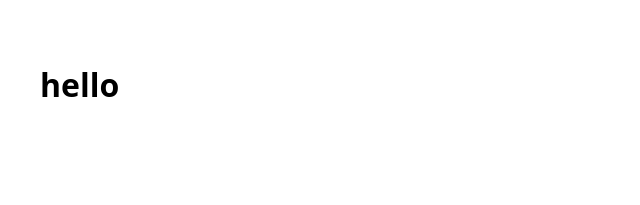
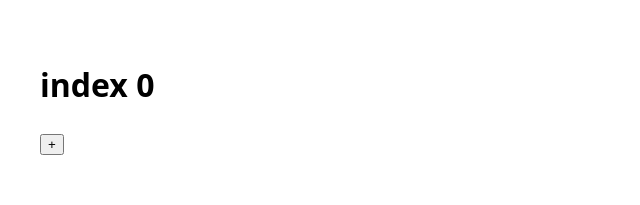
Before and after one commit to jxnblk/react-server, a React app: page / in a window 1280 px wide. Shown: the top 205 px of the page, without its empty margins (0-640 px from the left). Built offline with nearby package versions, Linux system fonts and the light colour scheme; the HTML template or start-up script is replaced by a standard one.

Commit message:
Add context and streaming

```diff
--- a/package.json
+++ b/package.json
@@ -8,11 +8,13 @@
   },
   "author": "Brent Jackson",
   "dependencies": {
+    "@mdx-js/mdx": "^0.15.0",
     "babel-core": "^6.26.3",
     "babel-loader": "^7.1.5",
     "babel-plugin-styled-components": "^1.5.1",
     "babel-preset-env": "^1.7.0",
     "babel-preset-react": "^6.24.1",
+    "babel-preset-stage-0": "^6.24.1",
     "chalk": "^2.4.1",
     "express": "^4.16.3",
     "progress-bar-webpack-plugin": "^1.11.0",
@@ -27,6 +29,7 @@
     "webpack-node-externals": "^1.7.2"
   },
   "devDependencies": {
+    "@mdx-js/loader": "^0.15.0",
     "webpack-bundle-analyzer": "^2.13.1"
   }
 }
--- a/src/App.js
+++ b/src/App.js
@@ -1,9 +1,32 @@
+import path from 'path'
 import React from 'react'
 import {
   Switch,
   Route
 } from 'react-router-dom'
 import styled from 'styled-components'
+
+const req = require.context('./pages', true, /\.(js|md|mdx)$/)
+
+const routes = req.keys().map(key => {
+  const extname = path.extname(key)
+  const name = path.basename(key, extname)
+  const exact = name === 'index'
+  const mod = req(key)
+  const Component = mod.default
+  if (typeof Component !== 'function') return null
+  if (/^_/.test(name)) return null
+  return {
+    key,
+    name,
+    extname,
+    exact,
+    path: '/' + (exact ? '' : name),
+    module: mod,
+    Component,
+  }
+})
+.filter(Boolean)
 
 const Root = styled.div`
   padding: 32px;
@@ -14,13 +37,12 @@ const Root = styled.div`
 export default () =>
   <Root>
     <Switch>
-      <Route
-        exact
-        path='/'
-        render={() => (
-          <h1>hello</h1>
-        )}
-      />
+      {routes.map(({ Component, ...route }) => (
+        <Route
+          {...route}
+          render={() => <Component />}
+        />
+      ))}
       <Route
         render={() => '404'}
       />
--- /dev/null
+++ b/src/pages/beep.js
@@ -0,0 +1,6 @@
+import React from 'react'
+
+export default () => {
+  console.log('beep')
+  return <h1>beep</h1>
+}
--- /dev/null
+++ b/src/pages/hello.md
@@ -0,0 +1,8 @@
+
+# Hello
+
+## mdx
+
+Hi there little hot-loading React SSR app
+
+This will hot reload MDX or React component pages
--- /dev/null
+++ b/src/pages/index.js
@@ -0,0 +1,21 @@
+import React from 'react'
+
+const inc = state => ({
+  count: state.count + 1
+})
+
+export default class extends React.Component {
+  state = {
+    count: 0
+  }
+  update = fn => this.setState(fn)
+  render () {
+    const { count } = this.state
+    return (
+      <div>
+        <h1>index {count}</h1>
+        <button onClick={() => this.update(inc)}>+</button>
+      </div>
+    )
+  }
+}
--- a/webpack.config.js
+++ b/webpack.config.js
@@ -9,7 +9,15 @@ const rules = [
     test: /\.js$/,
     exclude: /node_modules/,
     use: 'babel-loader'
-  }
+  },
+  {
+    test: /\.mdx?$/,
+    exclude: /node_modules/,
+    use: [
+      'babel-loader',
+      '@mdx-js/loader'
+    ]
+  },
 ]
 
 const client = {
```
Also changed, not shown: src/server.js (+58 -17 lines), .babelrc.
